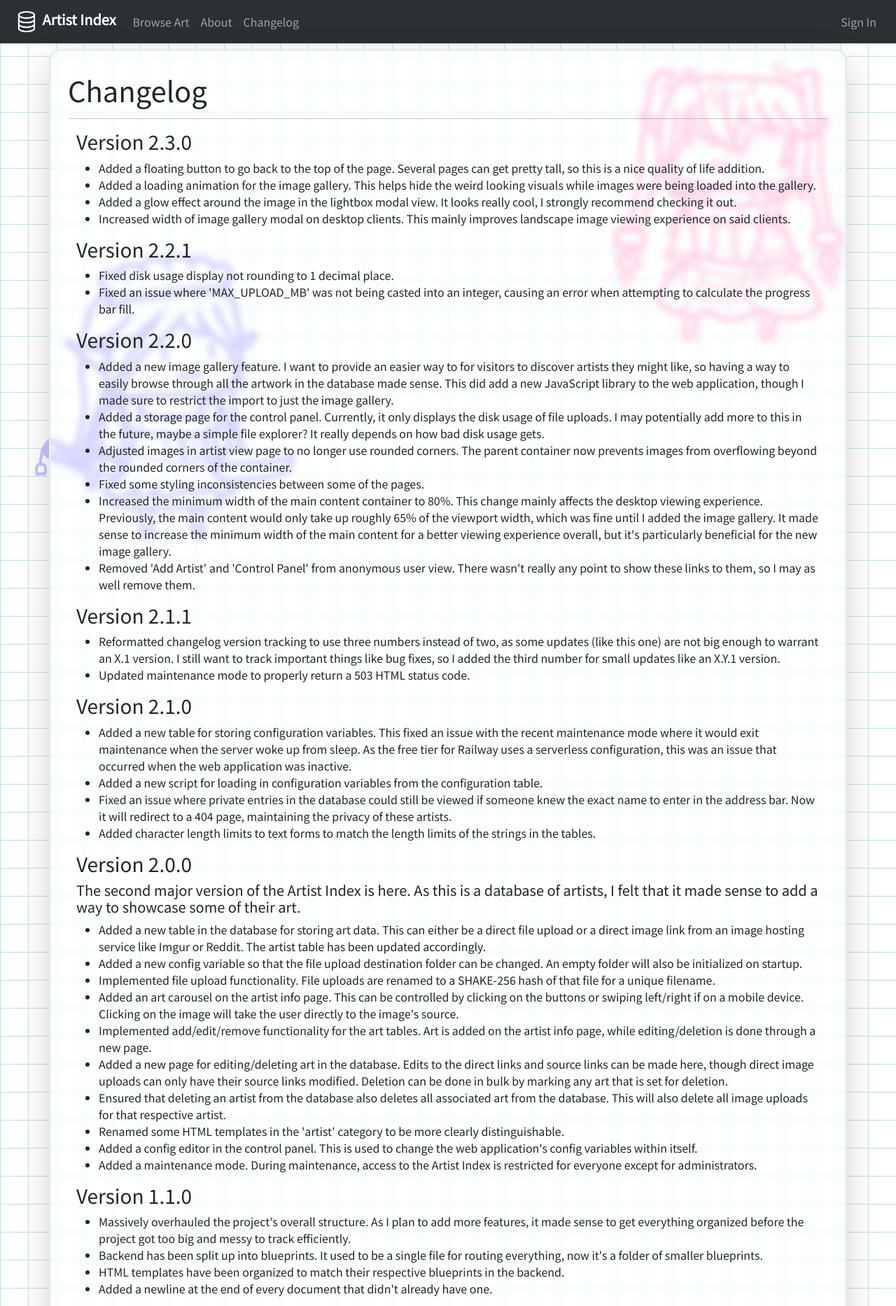
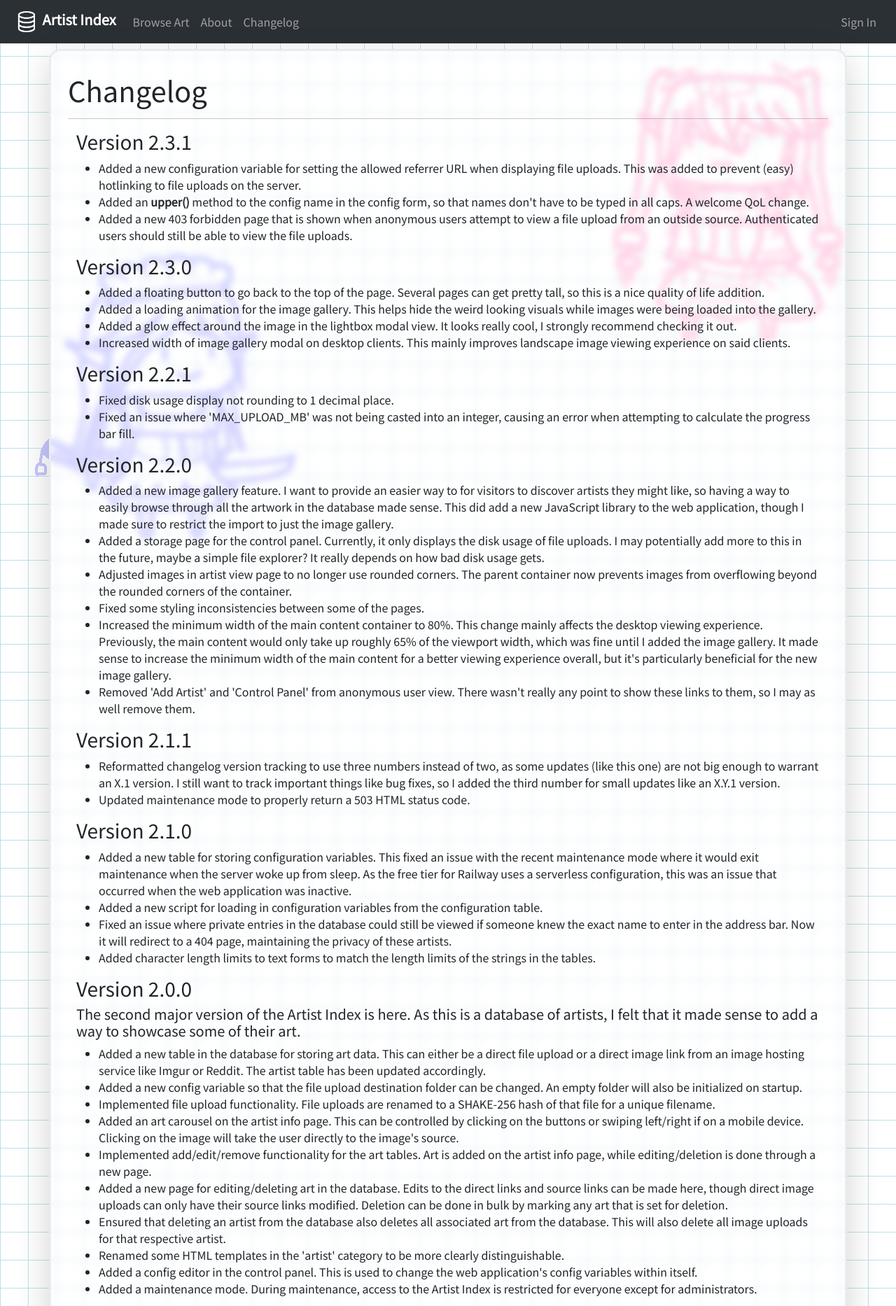
Before and after one commit to Tsunderarislime/artist-index, a Flask app: page /changelog in a window 1280 px wide. Shown: the top 1866 px of the page at 70% size. Run offline with Flask 3, Linux system fonts and the light colour scheme; some libraries are stand-ins or nearby versions.

Commit message:
Added new config for allowed referrer URL

```diff
--- a/app/blueprints/admin.py
+++ b/app/blueprints/admin.py
@@ -40,7 +40,7 @@ def config():
     config_form = ConfigForm()
 
     if config_form.submit.data and config_form.validate_on_submit():
-        name = config_form.config.data.strip()
+        name = config_form.config.data.strip().upper()
         value = config_form.value.data.strip()
         success = True
 
--- a/app/routes.py
+++ b/app/routes.py
@@ -14,9 +14,8 @@ app.register_blueprint(bp.errors.errors_blueprint)
 @app.route('/upload/<filename>')
 def serve_upload(filename):
     referrer = request.referrer
-    if not referrer or not referrer.startswith(request.host_url):
+    if not referrer or not referrer.startswith(app.config['ALLOWED_REFERRER_URL']):
         if not current_user.is_authenticated:
-            flash(f'Anonymous access from {referrer} is denied.', 'danger')
             abort(403)
 
     return send_from_directory(app.config['UPLOAD_DIRECTORY'], filename)
--- a/app/templates/admin/config.html
+++ b/app/templates/admin/config.html
@@ -9,7 +9,7 @@
         The config form will attempt to cast the string you entered into the correct type. Please be careful when modifying the config.
         <ul>
             <li><b>BOOLEAN:</b> Enter anything for 'True', leave blank for 'False'.</li>
-            <li><b>INTEGER/FLOAT:</b> Enter any number, just don't put any non-numeric characters</li>
+            <li><b>INTEGER/FLOAT:</b> Enter any number, just don't put any non-numeric characters.</li>
             <li><b>STRING:</b> Enter anything.</li>
         </ul>
         <form action="" method="post" enctype="multipart/form-data" novalidate>
--- a/app/templates/info/changelog.html
+++ b/app/templates/info/changelog.html
@@ -5,6 +5,18 @@
 {% endblock %}
 
 {% block content %}
+    <div class="container-fluid mb-3">
+        <h3>Version 2.3.1</h3>
+        <ul>
+            <li>Added a new configuration variable for setting the allowed referrer URL when displaying file uploads. This was added to prevent (easy) hotlinking to
+                file uploads on the server.
+            </li>
+            <li>Added an <b>upper()</b> method to the config name in the config form, so that names don't have to be typed in all caps. A welcome QoL change.</li>
+            <li>Added a new 403 forbidden page that is shown when anonymous users attempt to view a file upload from an outside source. Authenticated users
+                should still be able to view the file uploads.
+            </li>
+        </ul>
+    </div>
     <div class="container-fluid mb-3">
         <h3>Version 2.3.0</h3>
         <ul>
--- a/config.py
+++ b/config.py
@@ -10,3 +10,4 @@ class Config:
     UPLOAD_EXTENSIONS = ['.jpg', '.png', '.gif', '.webp']
     MAX_UPLOAD_MB = os.environ.get('MAX_UPLOAD_MB') or 1000
     MAINTENANCE = False
+    ALLOWED_REFERRER_URL = 'http://localhost:8000'
```
Also changed, not shown: app/load_config.py (+12 -0 lines).
